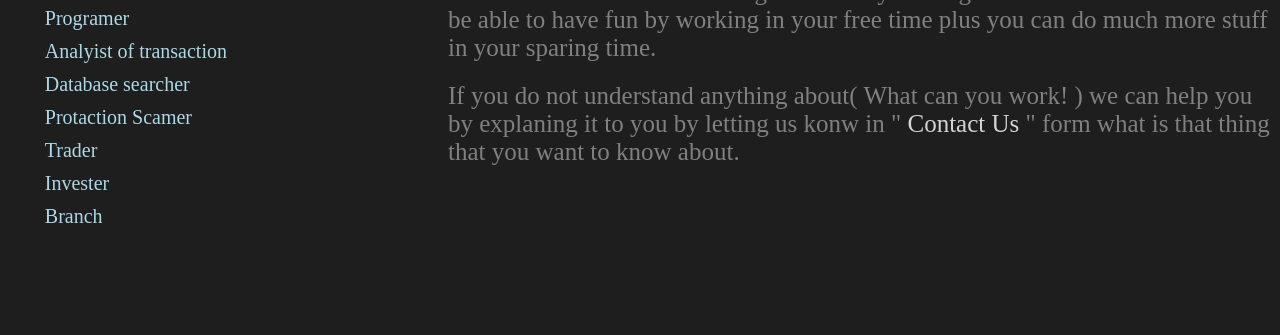
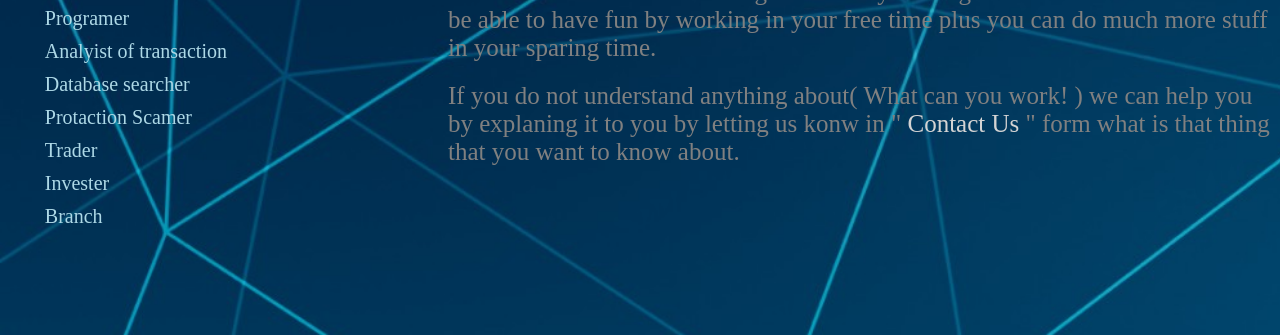
Before and after one commit to Powersurveillance/snownote, a plain HTML site: page page/careers.html in a window 1280 px wide. Shown: the part 273-608 px from the top of the page. Drawn offline with Linux system fonts and the light colour scheme.

Commit message:
Update careers.css

```diff
--- a/css/careers.css
+++ b/css/careers.css
@@ -6,7 +6,8 @@
 body{
   margin: 0px;
   padding: 0px;
-  background: #1e1e1e;
+  background: url(/img/cover.jpg);
+  background-size: cover;
 }
 
 nav{
```
